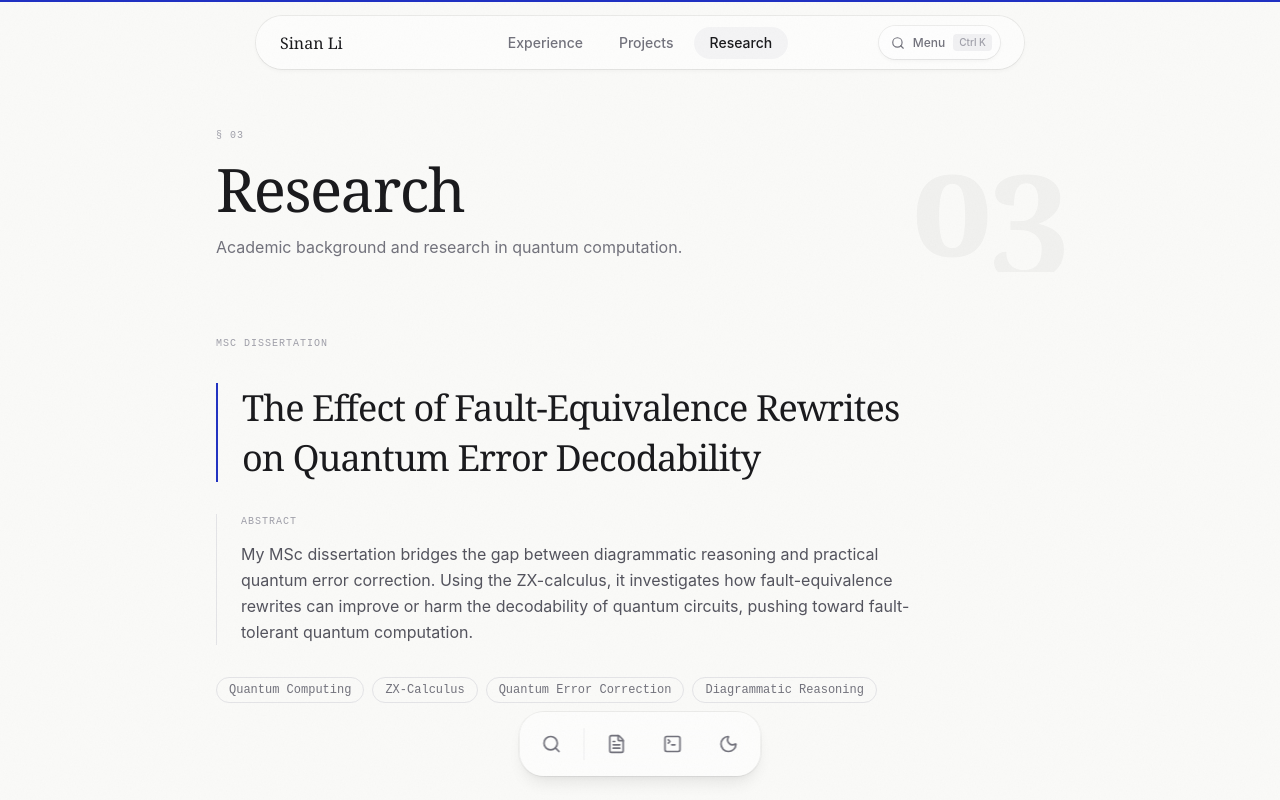
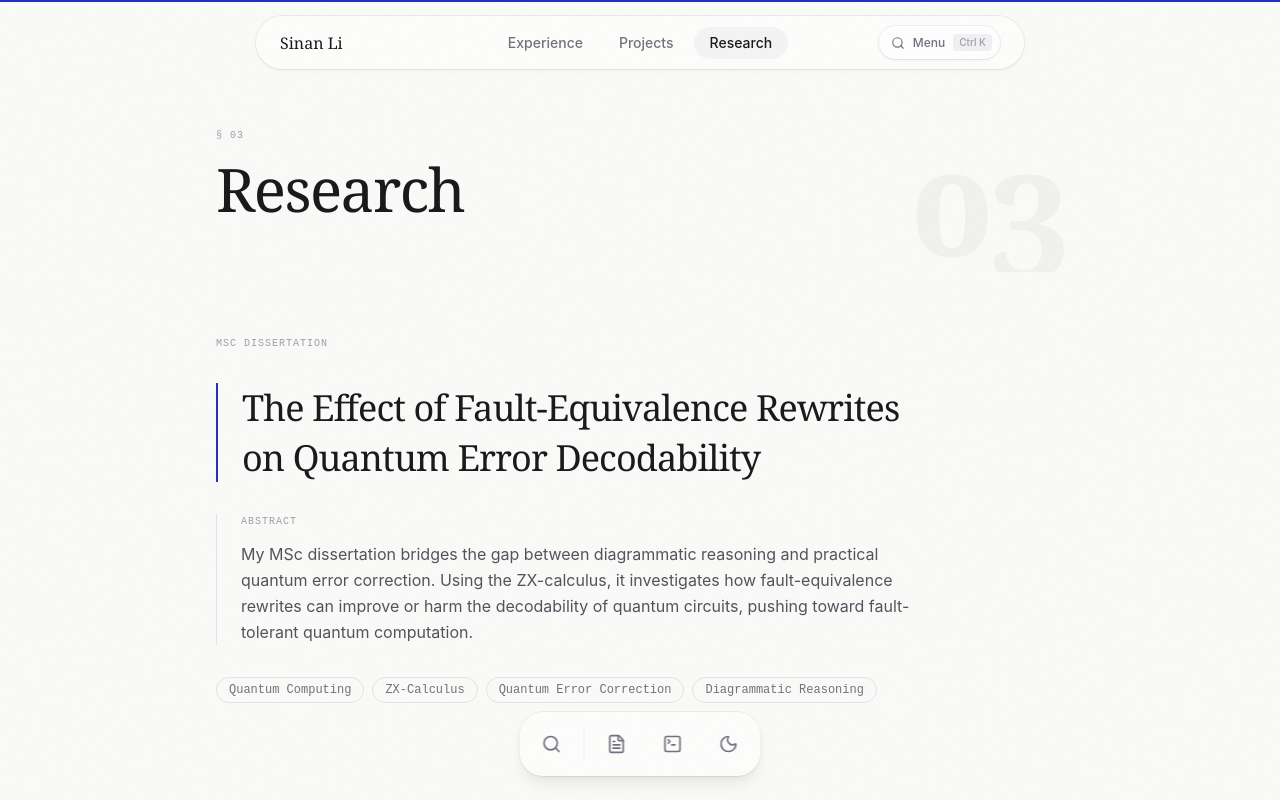
Before and after one commit to lance1416/portfolio, a React (Vite) app: page /research in a window 1280 px wide. Shown: the top 800 px of the page. Built offline with nearby package versions, Linux system fonts and the light colour scheme; a web font is replaced by a local one.

Commit message:
fix(copy): drop page subtitles and plain-word the error pages

```diff
--- a/src/components/PageHeader.tsx
+++ b/src/components/PageHeader.tsx
@@ -5,13 +5,12 @@ import { fadeUp } from '@/utils/variants';
 interface PageHeaderProps {
   chapter: string;
   title: string;
-  subtitle?: string;
 }
 
 /** Odometer roll: a snappy settle, landing as the page turn does. */
 const ROLL = { duration: 0.48, ease: [0.22, 1, 0.36, 1] } as const;
 
-export function PageHeader({ chapter, title, subtitle }: PageHeaderProps) {
+export function PageHeader({ chapter, title }: PageHeaderProps) {
   const num = chapter.replace('§ ', '');
   const { entrance, direction } = usePageTransition();
 
@@ -22,7 +21,7 @@ export function PageHeader({ chapter, title, subtitle }: PageHeaderProps) {
   const from = direction === 'forward' ? '100%' : '-100%';
 
   return (
-    // min-h fits the 9rem ghost number, which would be clipped without a subtitle
+    // min-h fits the 9rem ghost number, which is taller than the title block
     <motion.header
       variants={fadeUp}
       className="relative mb-16 min-h-36 overflow-hidden"
@@ -53,11 +52,6 @@ export function PageHeader({ chapter, title, subtitle }: PageHeaderProps) {
           </motion.span>
         </span>
       </h1>
-      {subtitle && (
-        <p className="mt-4 max-w-lg text-base text-zinc-500 dark:text-zinc-400">
-          {subtitle}
-        </p>
-      )}
     </motion.header>
   );
 }
--- a/src/pages/ErrorPage.tsx
+++ b/src/pages/ErrorPage.tsx
@@ -17,7 +17,7 @@ export default function ErrorPage() {
   } else if (typeof error === 'string') {
     errorMessage = error;
   } else {
-    errorMessage = 'An unknown technical error occurred.';
+    errorMessage = 'Unknown error.';
   }
 
   return (
@@ -32,17 +32,16 @@ export default function ErrorPage() {
         </div>
 
         <h1 className="text-3xl font-bold tracking-tight text-zinc-900 dark:text-zinc-50">
-          Systems Error
+          Something broke
         </h1>
 
         <p className="mt-4 text-zinc-600 dark:text-zinc-400 prose-academic">
-          The application encountered an unexpected exception while processing
-          your request.
+          This page crashed. Reloading usually fixes it.
         </p>
 
         {/* Technical details box */}
         <div className="mt-8 rounded-2xl border border-zinc-200 bg-zinc-100/50 p-4 text-left font-mono text-xs text-zinc-500 dark:border-zinc-800 dark:bg-zinc-900/50 dark:text-zinc-400">
-          <p className="uppercase tracking-widest opacity-50 mb-2">Error Log</p>
+          <p className="uppercase tracking-widest opacity-50 mb-2">Details</p>
           <p className="break-all">{errorMessage}</p>
         </div>
 
@@ -53,7 +52,7 @@ export default function ErrorPage() {
             className="inline-flex items-center justify-center gap-2 rounded-full bg-zinc-900 px-6 py-3 text-sm font-medium text-white shadow-apple-lg transition-transform hover:scale-105 active:scale-[0.96] dark:bg-zinc-100 dark:text-zinc-950"
           >
             <RotateCcw className="h-4 w-4" />
-            Reload Application
+            Reload
           </button>
 
           <Link
--- a/src/pages/NotFound.tsx
+++ b/src/pages/NotFound.tsx
@@ -20,8 +20,7 @@ export default function NotFound() {
             Page not found
           </h2>
           <p className="mt-4 mx-auto max-w-md text-lg text-zinc-600 dark:text-zinc-400">
-            The page you are looking for doesn't exist or has been moved to a
-            new digital coordinate.
+            There's nothing at this address.
           </p>
         </div>
 
--- a/src/pages/Projects.tsx
+++ b/src/pages/Projects.tsx
@@ -30,11 +30,7 @@ export default function Projects() {
       animate="show"
       className="mx-auto max-w-4xl px-6"
     >
-      <PageHeader
-        chapter="§ 02"
-        title="Projects"
-        subtitle="Engineering challenges spanning low-level systems to multidisciplinary game design."
-      />
+      <PageHeader chapter="§ 02" title="Projects" />
       <ProjectStrip projects={projectsData} />
     </motion.main>
   );
--- a/src/pages/Research.tsx
+++ b/src/pages/Research.tsx
@@ -15,11 +15,7 @@ export default function Research() {
       animate="show"
       className="mx-auto max-w-4xl px-6"
     >
-      <PageHeader
-        chapter="§ 03"
-        title="Research"
-        subtitle="Academic background and research in quantum computation."
-      />
+      <PageHeader chapter="§ 03" title="Research" />
 
       <div className="space-y-24">
         {/* Dissertation — journal abstract style */}
```
Also changed, not shown: 1 other file (tests, documents, lock files or other folders).
